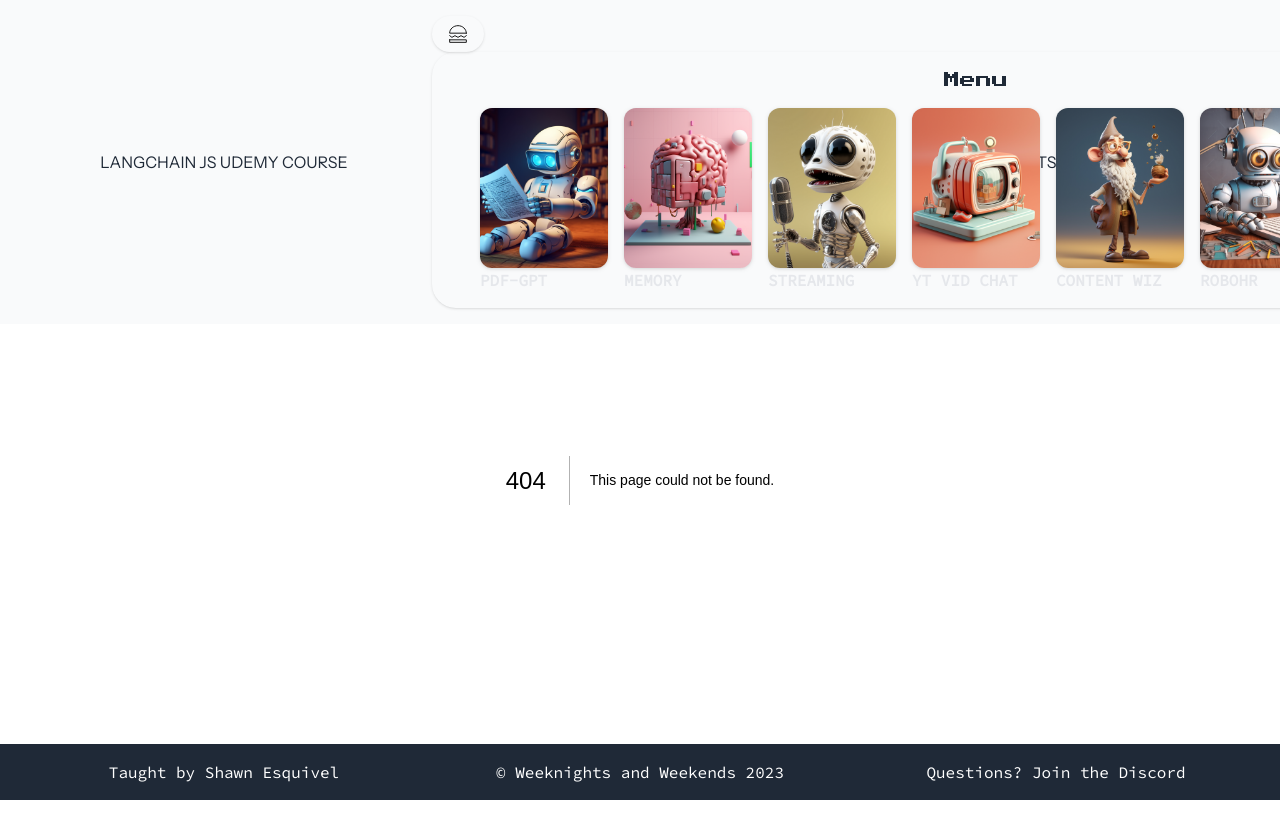
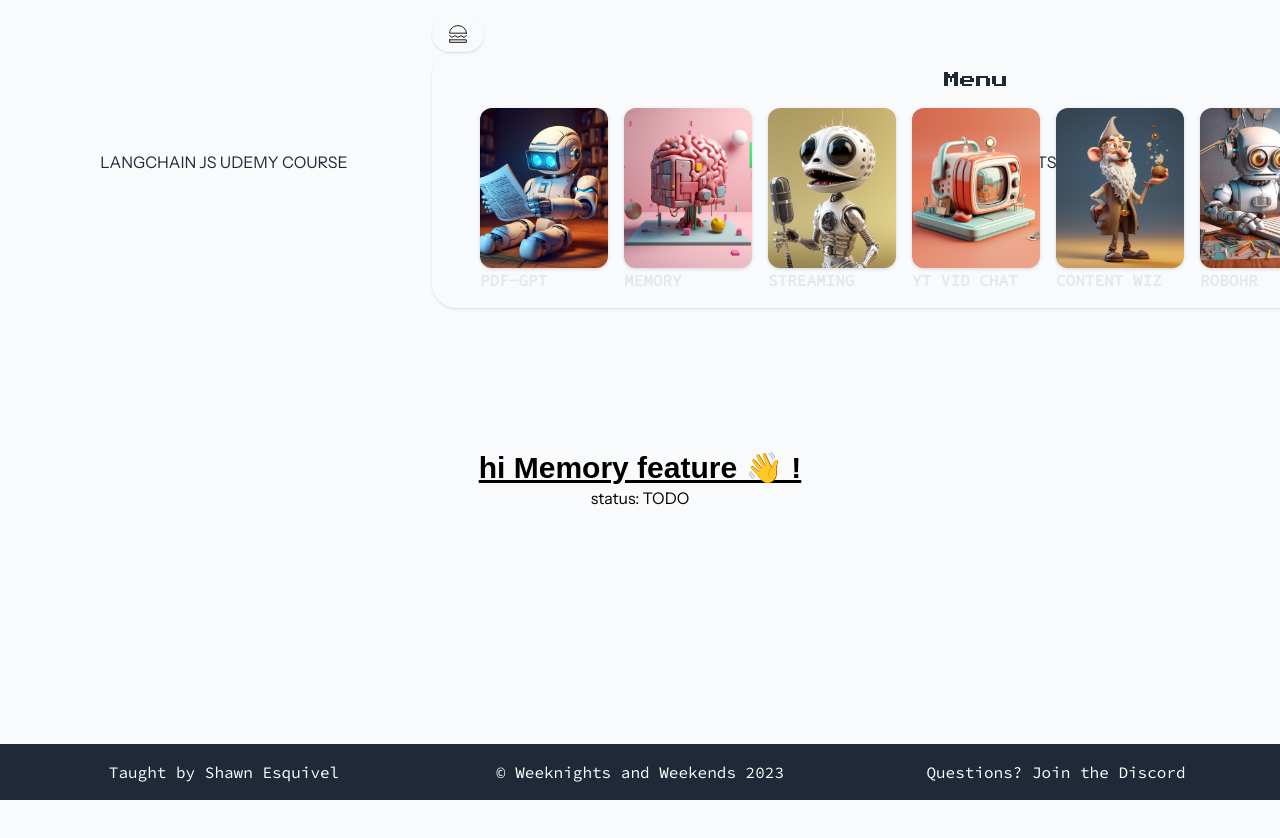
Before and after one commit to Sergei29/next-js-llm-langchain-, a Next.js app: page /memory in a window 1280 px wide. Before the commit this address had no page. Shown: the top 838 px of the page. Built offline with nearby package versions, Linux system fonts and the light colour scheme.

Commit message:
refactor: pdf and memory pages initial render

```diff
--- /dev/null
+++ b/src/app/memory/page.tsx
@@ -0,0 +1,11 @@
+import Memory from '@/features/Memory'
+
+const MemoryPage = async () => {
+  return (
+    <>
+      <Memory />
+    </>
+  )
+}
+
+export default MemoryPage
--- /dev/null
+++ b/src/app/pdf/page.tsx
@@ -0,0 +1,11 @@
+import PDFLoader from '@/features/PDFLoader'
+
+const Page = async () => {
+  return (
+    <>
+      <PDFLoader />
+    </>
+  )
+}
+
+export default Page
--- /dev/null
+++ b/src/features/Memory/index.tsx
@@ -0,0 +1,19 @@
+// start here
+import React from 'react'
+
+interface IProps {
+  [x: string]: any
+}
+
+const Memory = ({}: IProps): JSX.Element => {
+  return (
+    <div className="h-screen flex flex-col justify-center items-center">
+      <h1 className="text-3xl font-bold text-center underline">
+        hi Memory feature 👋 !
+      </h1>
+      <p>status: TODO</p>
+    </div>
+  )
+}
+
+export default Memory
--- a/src/pdf/page.tsx
+++ b/src/features/PDFLoader/index.tsx
@@ -10,7 +10,7 @@ import PromptBox from '@/components/PromptBox'
 import Button from '@/components/Button'
 import Title from '@/components/Title'
 
-import '../globals.css'
+// import '../globals.css'
 
 // This functional component is responsible for loading PDFs
 const PDFLoader = () => {
--- a/src/styles/globals.css
+++ b/src/styles/globals.css
@@ -1,7 +1,6 @@
 @tailwind base;
 @tailwind components;
 @tailwind utilities;
-
 
 /* @import url('https://fonts.googleapis.com/css2?family=Instrument+Sans:ital,wght@0,400;0,500;1,400&family=Press+Start+2P&family=Source+Code+Pro&display=swap'); */
 /* :root {
@@ -23,12 +22,27 @@ body {
   background-color: #f9fafb;
   /* Light gray */
   /* Black text */
-  font-family: inter-var, -apple-system, BlinkMacSystemFont, "Segoe UI", Helvetica, "Apple Color Emoji", Arial, sans-serif, "Segoe UI Emoji", "Segoe UI Symbol";
+  font-family:
+    inter-var,
+    -apple-system,
+    BlinkMacSystemFont,
+    'Segoe UI',
+    Helvetica,
+    'Apple Color Emoji',
+    Arial,
+    sans-serif,
+    'Segoe UI Emoji',
+    'Segoe UI Symbol';
   /* Add any other styles you want to apply globally */
 }
 
 .codeblock-chatgpt {
-  font-family: 'Söhne Mono', Monaco, Andale Mono, Ubuntu Mono, monospace;
+  font-family:
+    'Söhne Mono',
+    Monaco,
+    Andale Mono,
+    Ubuntu Mono,
+    monospace;
   font-size: 0.875em;
   font-weight: 400;
   line-height: 1.7142857;
@@ -50,7 +64,6 @@ body {
   text-transform: uppercase;
 } */
 
-
 h1,
 h2,
 h3 {
@@ -66,9 +79,9 @@ h3 {
   gap: 16px;
   width: 239px;
   height: 54px;
-  background: #FFFFFF;
+  background: #ffffff;
   /* 600 */
-  border: 1px solid #6F6F6F;
+  border: 1px solid #6f6f6f;
   /* Drop */
   box-shadow: 4px 4px 20px rgba(0, 0, 0, 0.05);
   border-radius: 60px;
--- a/tailwind.config.ts
+++ b/tailwind.config.ts
@@ -1,11 +1,7 @@
 import type { Config } from 'tailwindcss'
 
 const config: Config = {
-  content: [
-    './src/pages/**/*.{js,ts,jsx,tsx,mdx}',
-    './src/components/**/*.{js,ts,jsx,tsx,mdx}',
-    './src/app/**/*.{js,ts,jsx,tsx,mdx}',
-  ],
+  content: ['./src/**/*.{js,ts,jsx,tsx,mdx}'],
   theme: {
     extend: {
       backgroundImage: {
```
Also changed, not shown: src/features/Memory/memory-solution.tsx (renamed from src/memory/memory-solution.tsx, +6 -6 lines), src/memory/page.tsx (deleted, +0 -12 lines).
